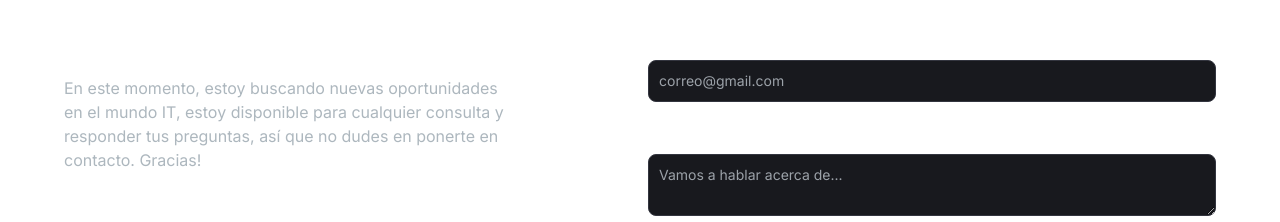
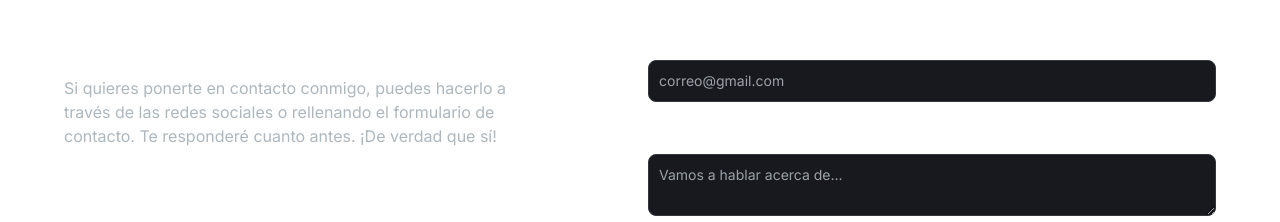
Before and after one commit to zEstebanz/portafolio-oller-nextjs, a Next.js app: page / in a window 1280 px wide. Shown: the part 2090-2312 px from the top of the page. Built offline with nearby package versions, Linux system fonts and the light colour scheme.

Commit message:
modificacion de texto email

```diff
--- a/src/components/Email.tsx
+++ b/src/components/Email.tsx
@@ -56,8 +56,7 @@ const EmailSection = () => {
                     </h5>
                     <p className="text-[#ADB7BE] mb-4 max-w-md">
                         {" "}
-                        En este momento, estoy buscando nuevas oportunidades en el mundo IT, estoy disponible para cualquier consulta y responder tus preguntas, así que no dudes en ponerte en contacto. Gracias!
-                    </p>
+                        Si quieres ponerte en contacto conmigo, puedes hacerlo a través de las redes sociales o rellenando el formulario de contacto. Te responderé cuanto antes. ¡De verdad que sí! </p>
                     <div className="socials flex flex-row gap-2">
                         <Link href="https://www.linkedin.com/in/tu_usuario_de_LinkedIn" target="_blank" rel="noopener noreferrer">
                             <FaLinkedin className="text-white icon" />
```
